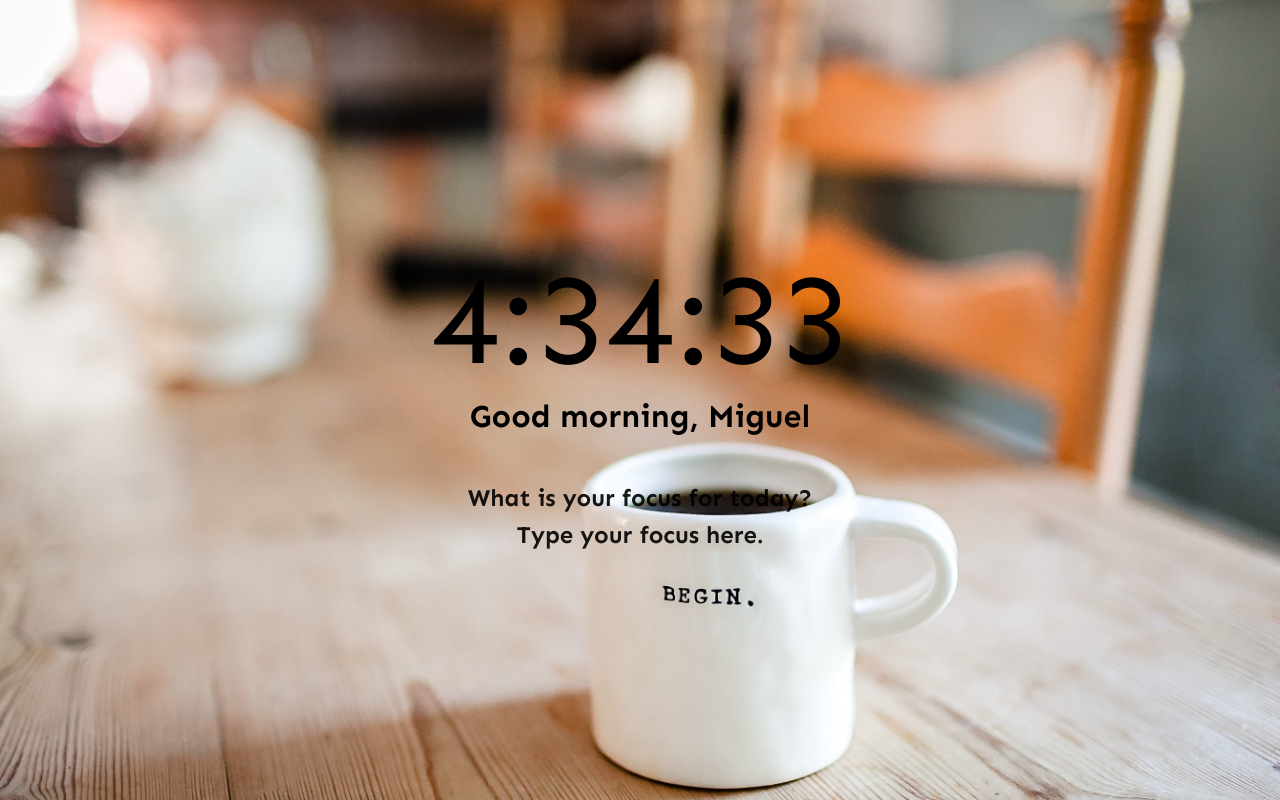
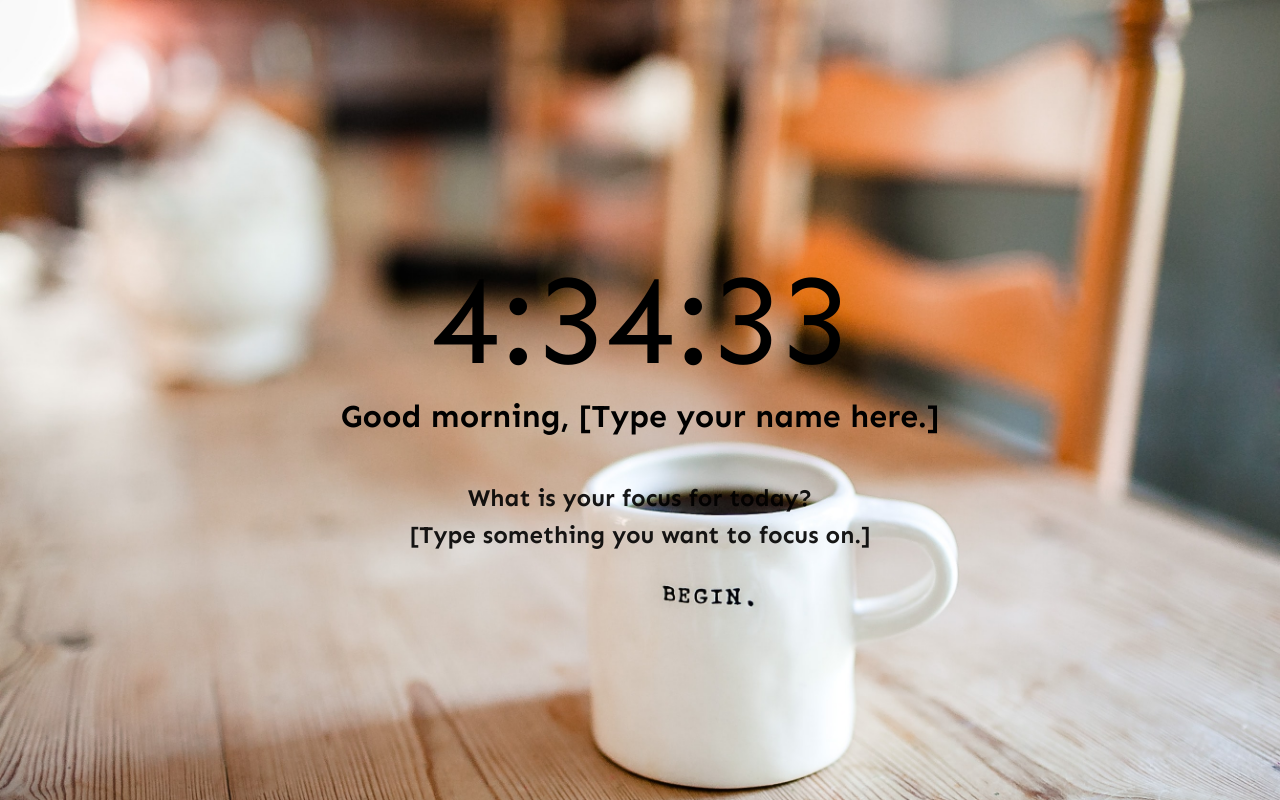
Before and after one commit to mrivasperez/dynamic-landing-template, a plain HTML site: page index.html in a window 1280 px wide. Drawn offline with Linux system fonts and the light colour scheme.

Commit message:
finished script w/out local storage

```diff
--- a/assets/app.js
+++ b/assets/app.js
@@ -58,9 +58,26 @@ function bcgGreet() {
 
 // Get Name
 function getName() {
+    if(localStorage.getItem('name')=== null){
+        name.textContent = '[Type your name here.]'
+    } else {
+        name.textContent = localStorage.getItem('name');
+    }
+    localStorage.setItem(name, name)
+}
 
+// Get Focus
+function getFocus() {
+    if(localStorage.getItem('focus')=== null){
+        focus.textContent = '[Type something you want to focus on.]'
+    } else {
+        focus.textContent = localStorage.getItem('focus');
+    }
+    localStorage.setItem(name, name)
 }
 
 //Run
 showTime();
 bcgGreet();
+getName();
+getFocus();
--- a/index.html
+++ b/index.html
@@ -10,10 +10,10 @@
     <time id="time">12:00:00 PM</time>
     <h1>
         <span id="greeting">Good Afternoon</span>
-        <span id="name" contenteditable="true">Miguel</span>
+        <span id="name" contenteditable="true"></span>
     </h1>
     <h2>What is your focus for today?</h2>
-    <h2 id="focus" contenteditable="true">Type your focus here.</h2>
+    <h2 id="focus" contenteditable="true"></h2>
 
 
 
```
